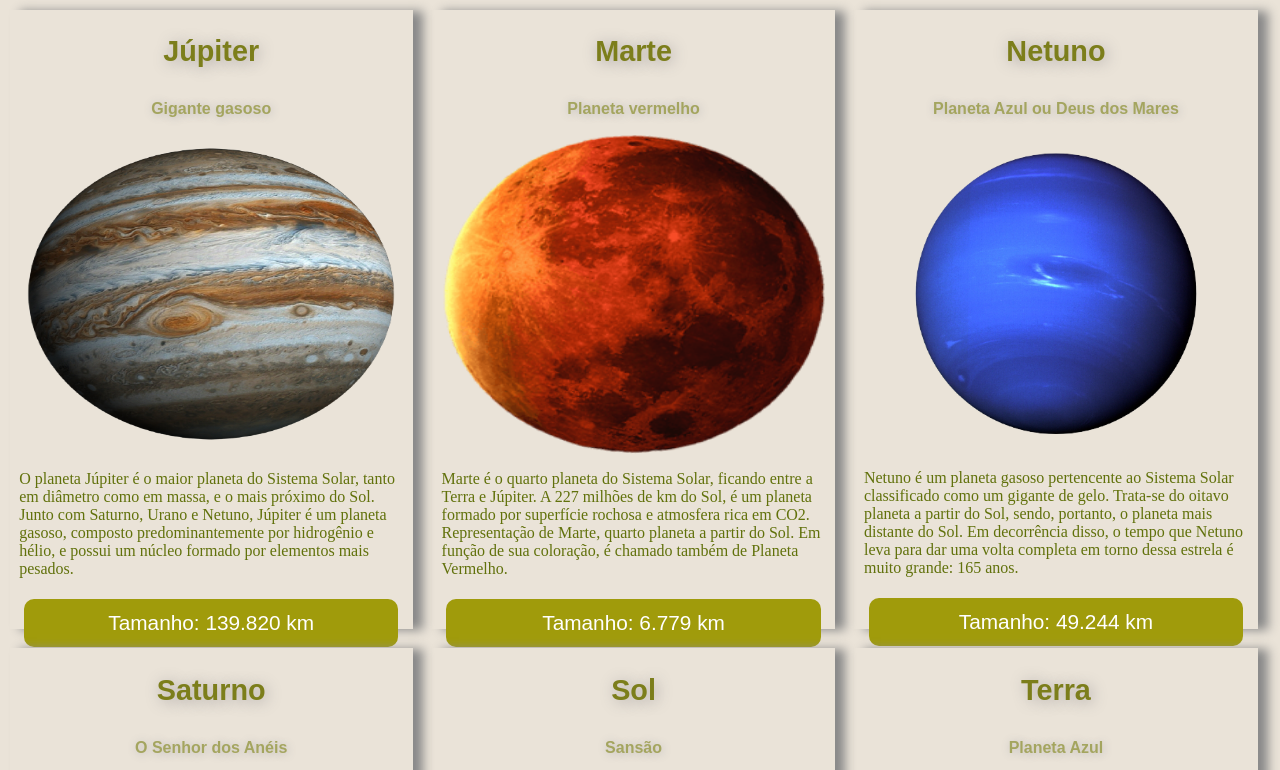
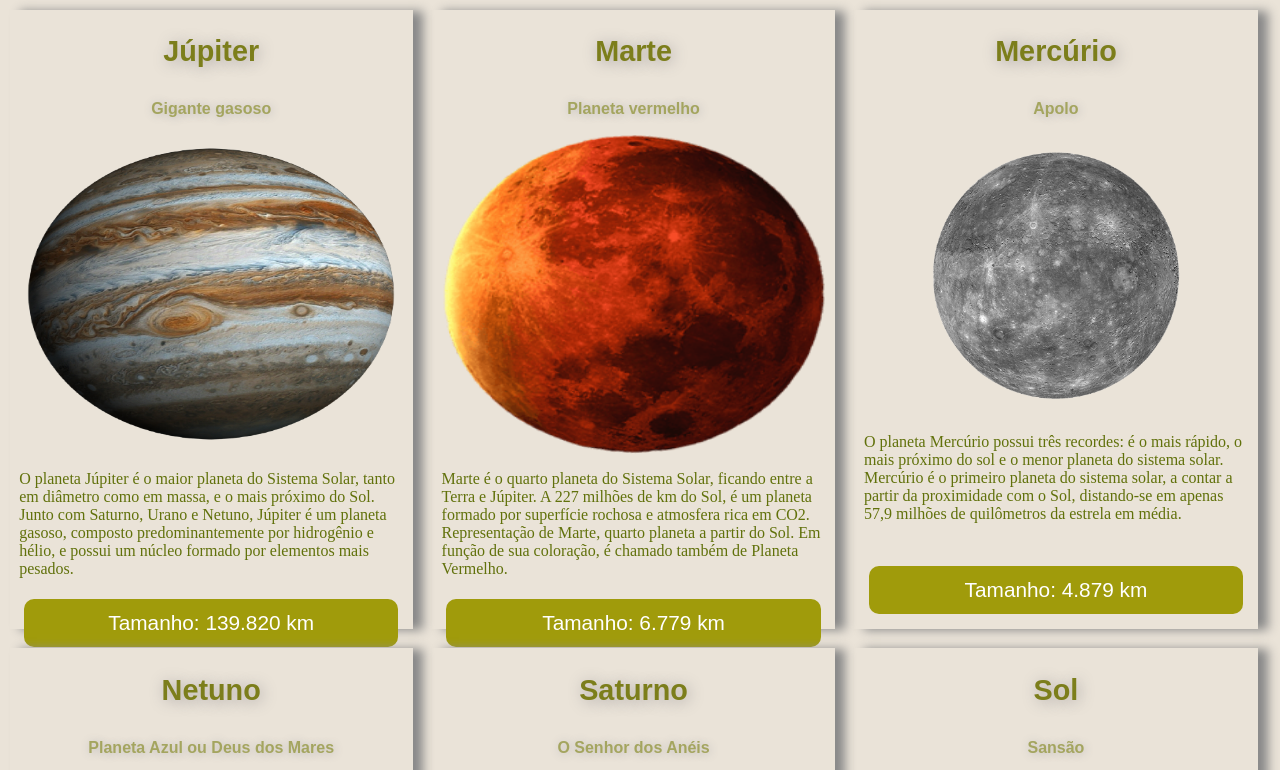
Before and after one commit to joaoAndradeJr/revisao-secao1-t31, a website built with Vite: page index.html in a window 1280 px wide. Shown: the top 770 px of the page. Built offline with nearby package versions, Linux system fonts and the light colour scheme.

Commit message:
fix: imagePath on data file

```diff
--- a/index.css
+++ b/index.css
@@ -62,5 +62,5 @@
   justify-content: center;
   font-size: 1.3rem;
   margin: 0.3rem;
-  padding: 12px 24px;
+  padding: 12px;
 }
--- a/src/helpers/data.js
+++ b/src/helpers/data.js
@@ -13,13 +13,13 @@ const movies = [
     size: '6.779 km',
     imagePath: '/planets/Marte.png',
   },
-  // {
-  //   title: 'Ghost In The Shell',
-  //   subtitle: 'Ghost In The Shell',
-  //   storyline: 'A hacker known as the Puppet Master is hunted by a female cyborg cop and her partner. This film is a revised version of Ghost in the Shell (1995).',
-  //   size: '6.779 km',
-  //   imagePath: '/plantes/Mercurio.png',
-  // },
+  {
+    title: 'Mercúrio',
+    subtitle: 'Apolo',
+    storyline: 'O planeta Mercúrio possui três recordes: é o mais rápido, o mais próximo do sol e o menor planeta do sistema solar. Mercúrio é o primeiro planeta do sistema solar, a contar a partir da proximidade com o Sol, distando-se em apenas 57,9 milhões de quilômetros da estrela em média.',
+    size: '4.879 km',
+    imagePath: '/planets/Mercurio.png',
+  },
   {
     title: 'Netuno',
     subtitle: 'Planeta Azul ou Deus dos Mares',
```
